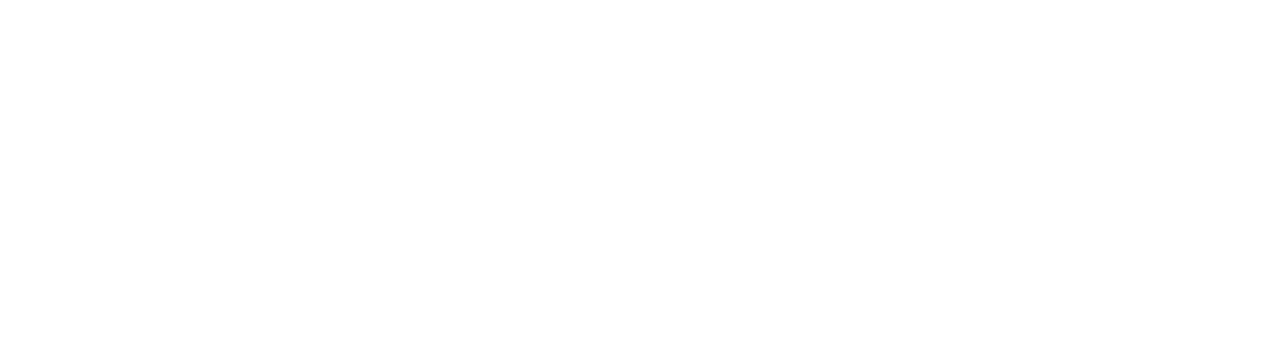
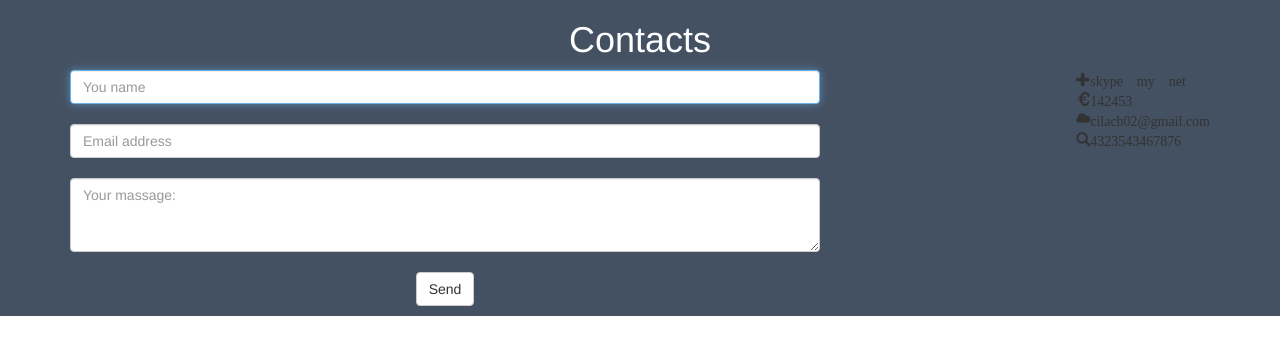
Before and after one commit to rulyanovi/studentProject, a plain HTML site: page index.html in a window 1280 px wide. Drawn offline with nearby package versions, Linux system fonts and the light colour scheme.

Commit message:
Contacts section

```diff
--- a/css/style.css
+++ b/css/style.css
@@ -0,0 +1,10 @@
+footer {
+  background: #445162;
+}
+p {
+  color: white;
+  text-align: center;
+}
+.z {
+  float: right;
+}
--- a/index.html
+++ b/index.html
@@ -5,9 +5,51 @@
   <meta name="viewport" content="width=device-width, initial-scale=1.0">
   <meta http-equiv="X-UA-Compatible" content="ie=edge">
   <link rel="stylesheet" href="./css/style.css">
+  <!-- Latest compiled and minified CSS -->
+<link rel="stylesheet" href="https://maxcdn.bootstrapcdn.com/bootstrap/3.3.7/css/bootstrap.min.css">
+
+<!-- jQuery library -->
+<script src="https://ajax.googleapis.com/ajax/libs/jquery/3.2.1/jquery.min.js"></script>
+
+<!-- Latest compiled JavaScript -->
+<script src="https://maxcdn.bootstrapcdn.com/bootstrap/3.3.7/js/bootstrap.min.js"></script>
   <title>Document</title>
 </head>
 <body>
 
 </body>
+<footer>
+  <div class="container">
+    <h1><p>Contacts</p></h1>
+    <div class="row">
+      <div class="col-md-8">
+        <form action="">
+          <label for="inputEmail" class="sr-only">You name</label>
+          <input type="name" id="inputname" class="form-control" placeholder="You name" required autofocus>
+          <br>
+          <label for="inputEmail" class="sr-only">Email address</label>
+          <input type="email" id="inputEmail" class="form-control" placeholder="Email address" required autofocus>
+          <br>
+          <label for="inputMassage" class="sr-only">Your massage:</label>
+          <textarea type="message" class="form-control" id="Textarea" rows="3" placeholder="Your massage:" required autofocus></textarea>
+          <br>
+          <p><a class="btn btn-default" href="#" role="button">Send</a></p>
+        </form>
+      </div>
+      <div class="col-md-4">
+        <div class="z">
+        <span class="glyphicon glyphicon-plus">skype my net</span>
+        <br>
+        <span class="glyphicon glyphicon-euro">142453</span>
+        <br>
+        <span class="glyphicon glyphicon-cloud">cilach02@gmail.com</span>
+        <br>
+        <span class="glyphicon glyphicon-search">4323543467876</span>
+      </div>
+      </div>
+    </div>
+
+
+</div>
+</footer>
 </html>
```
